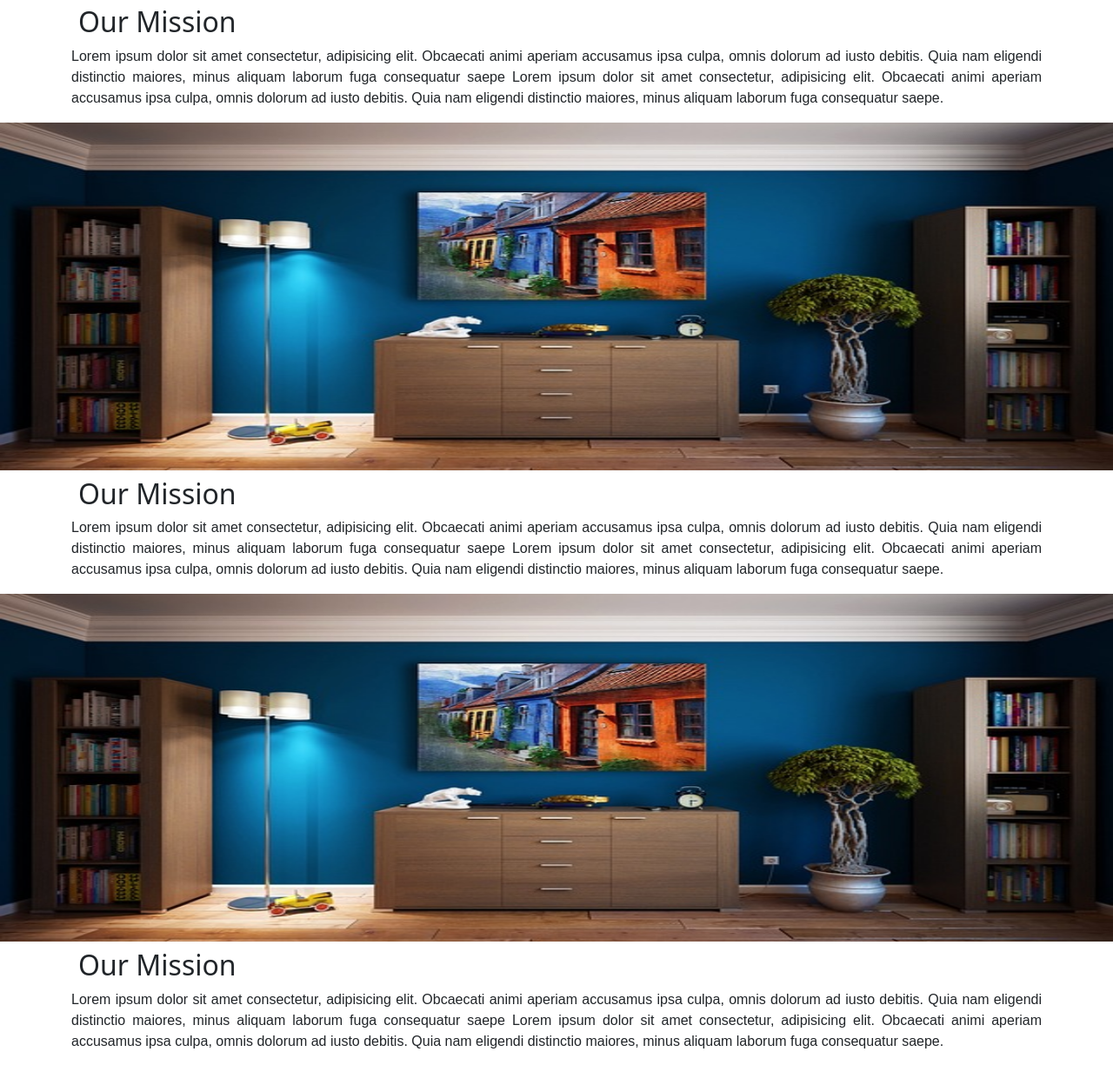
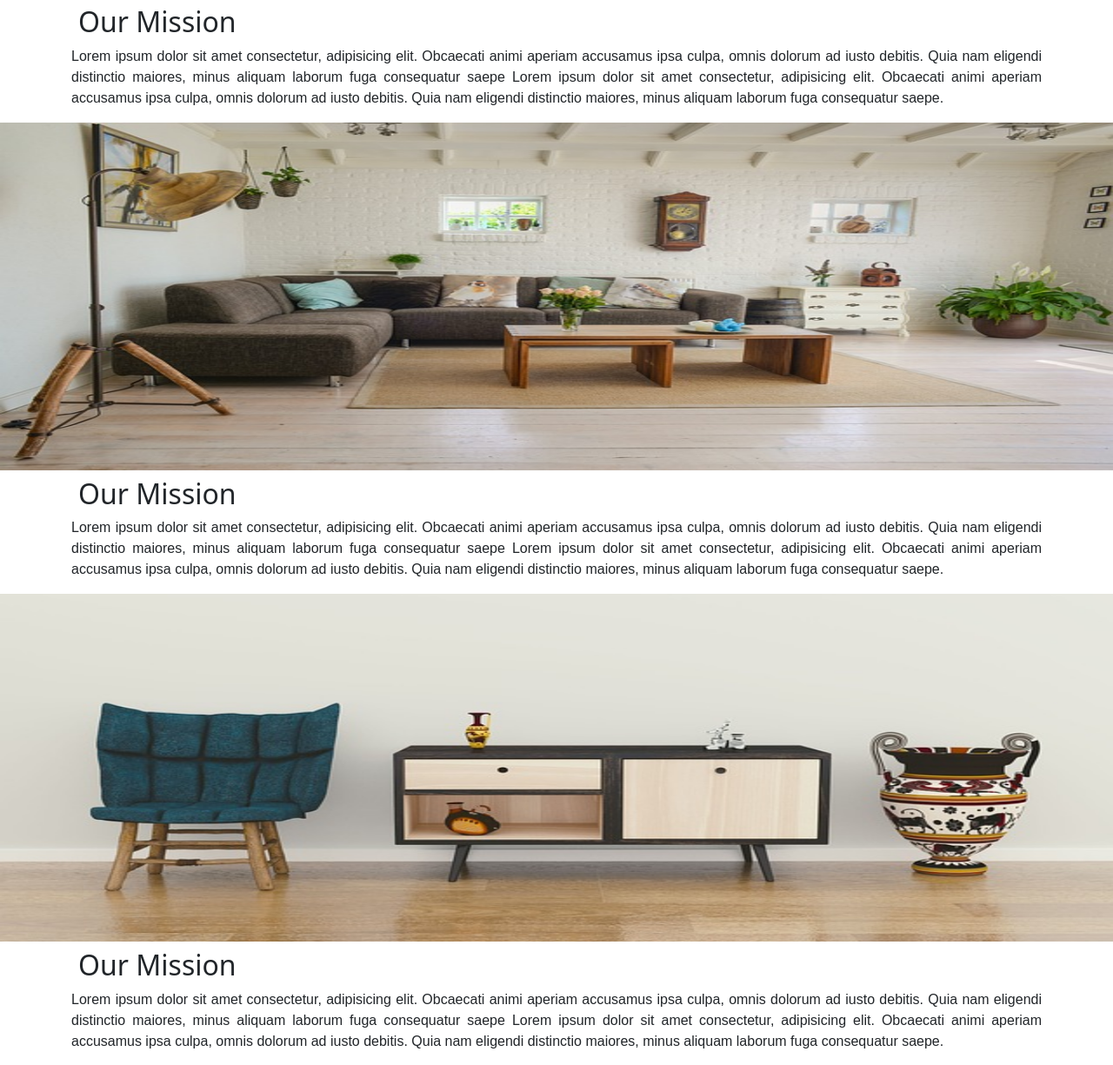
Before and after one commit to imsbajpai/aboutus, a plain HTML site: page index.html in a window 1280 px wide. Shown: the part 1056-2281 px from the top of the page at 87% size. Drawn offline with nearby package versions, Linux system fonts and the light colour scheme.

Commit message:
index.html

```diff
--- a/index.html
+++ b/index.html
@@ -88,7 +88,7 @@
         </div>
         <div class="container1">
             <div class="img-fluid">
-                <img src="/p1.jpg" alt="">
+                <img src="/p2.jpg" alt="">
             </div>
             <div class="container">
                 <div class="head">
@@ -107,7 +107,7 @@
         </div>
         <div class="container1">
             <div class="img-fluid">
-                <img src="/p1.jpg" alt="">
+                <img src="/p3.jpg" alt="">
             </div>
             <div class="container">
                 <div class="head">
@@ -126,7 +126,7 @@
         </div>
         <div class="container1">
             <div class="img-fluid">
-                <img src="/p1.jpg" alt="">
+                <img src="/p4.jpg" alt="">
             </div>
             <div class="container">
                 <div class="head">
```
